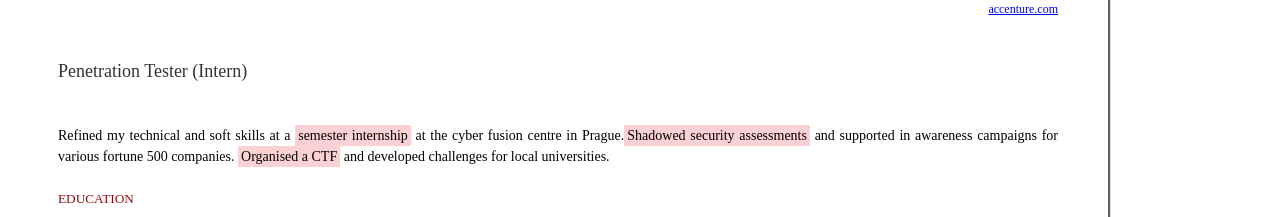
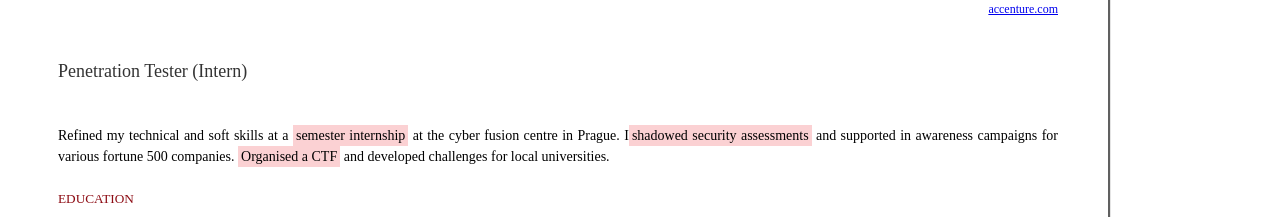
Before and after one commit to shahnami/shahnami.github.io, a Next.js app: page / in a window 1280 px wide. Shown: the part 1720-1937 px from the top of the page. Built offline with nearby package versions, Linux system fonts and the light colour scheme.

Commit message:
More text

```diff
--- a/components/MyCV.tsx
+++ b/components/MyCV.tsx
@@ -413,9 +413,9 @@ const MyCV: React.FC<{}> = () => {
 								<SParagraph>
 									Refined my technical and soft skills at a{' '}
 									<SHighlight>semester internship</SHighlight>{' '}
-									at the cyber fusion centre in Prague.
+									at the cyber fusion centre in Prague. I
 									<SHighlight>
-										Shadowed security assessments
+										shadowed security assessments
 									</SHighlight>{' '}
 									and supported in awareness campaigns for
 									various fortune 500 companies.{' '}
```
